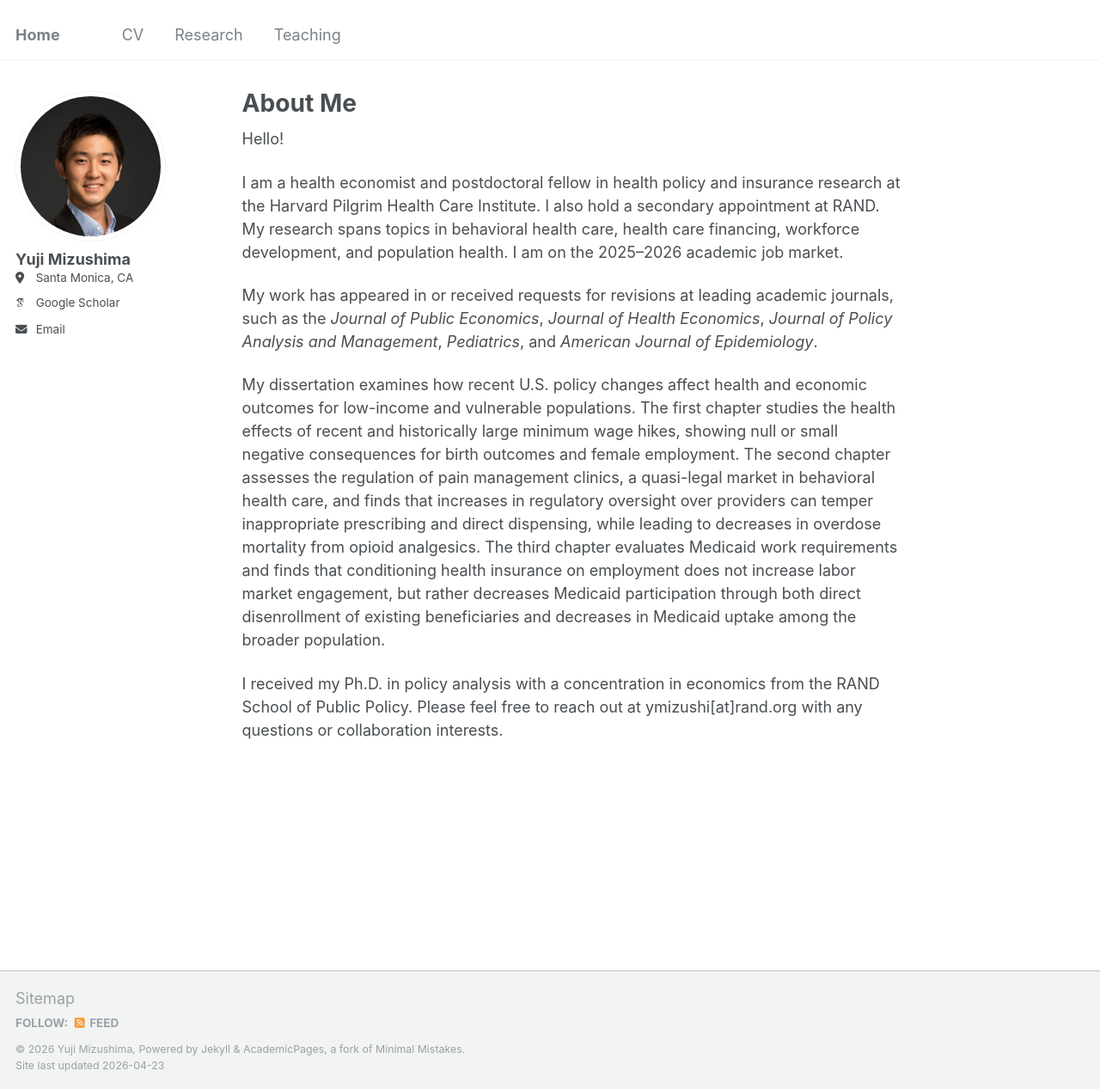
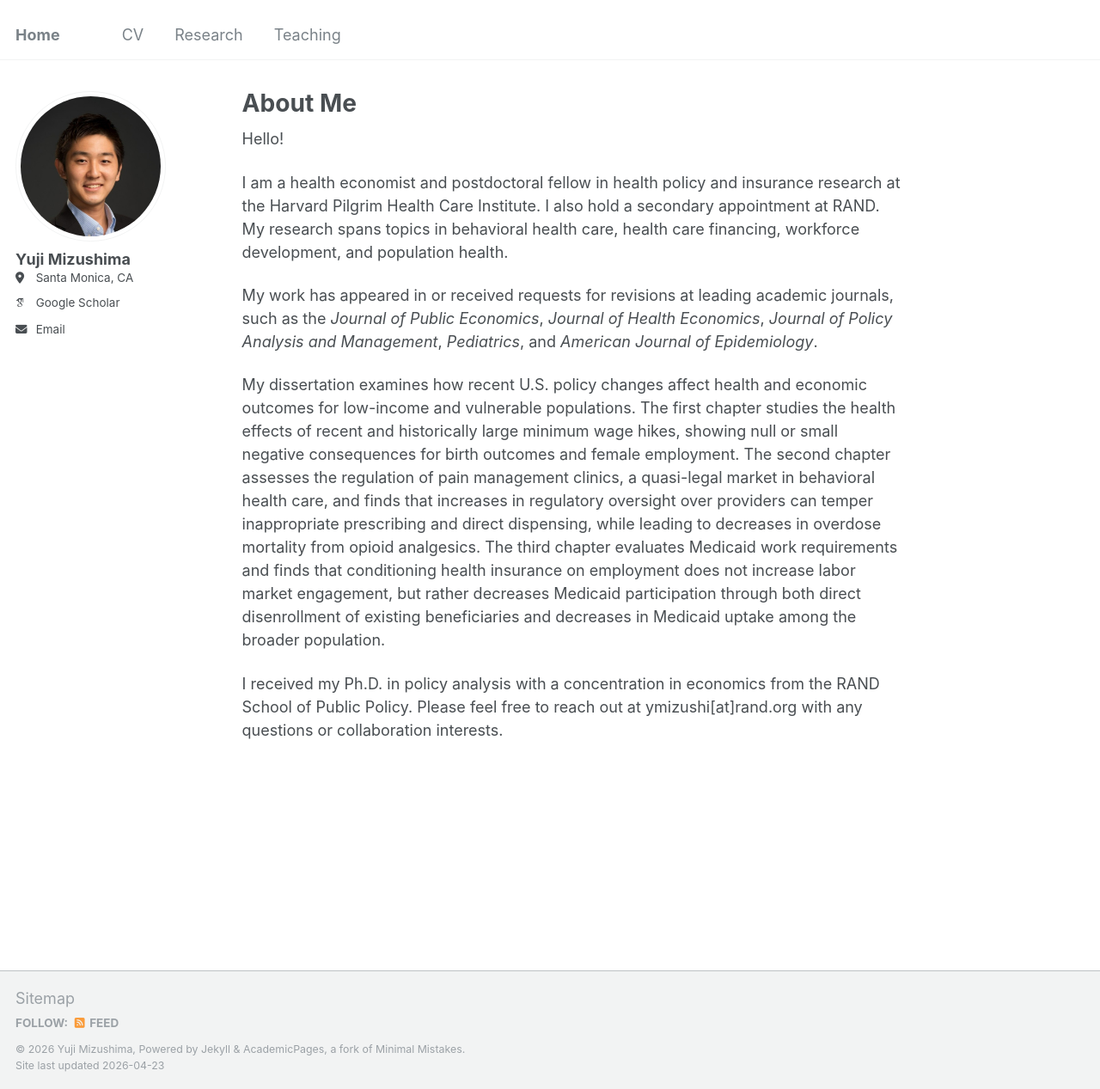
Before and after one commit to yujimizushima/yujimizushima.github.io, a Jekyll site: the page built from _pages/about.md, in a window 1280 px wide and 1267 px high. Shown: the whole window at 86% size. Built offline with Jekyll 4.4.1, drawn with Linux system fonts in a browser that asks for light colours; some web fonts are replaced.

Commit message:
Update about.md

```diff
--- a/_pages/about.md
+++ b/_pages/about.md
@@ -9,7 +9,7 @@ redirect_from:
 
 Hello!
 
-I am a health economist and postdoctoral fellow in health policy and insurance research at the Harvard Pilgrim Health Care Institute. I also hold a secondary appointment at RAND. My research spans topics in behavioral health care, health care financing, workforce development, and population health. I am on the 2025–2026 academic job market.
+I am a health economist and postdoctoral fellow in health policy and insurance research at the Harvard Pilgrim Health Care Institute. I also hold a secondary appointment at RAND. My research spans topics in behavioral health care, health care financing, workforce development, and population health.
 
 My work has appeared in or received requests for revisions at leading academic journals, such as the _Journal of Public Economics_, _Journal of Health Economics_, _Journal of Policy Analysis and Management_, _Pediatrics_, and _American Journal of Epidemiology_.
 
```
